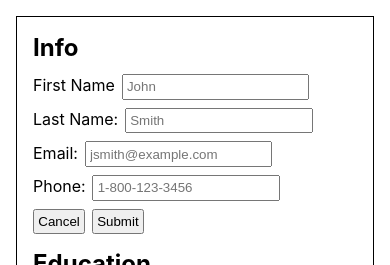
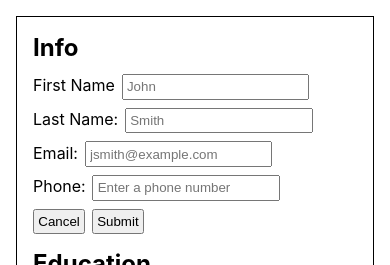
Before and after one commit to rankoliang/cv-project, a React (Create React App) app: page / in a window 390 px wide. Shown: the top 265 px of the page. Built offline with nearby package versions, Linux system fonts and the light colour scheme.

Commit message:
Add phone input

```diff
--- a/package.json
+++ b/package.json
@@ -10,6 +10,7 @@
     "react": "^17.0.1",
     "react-dom": "^17.0.1",
     "react-icons": "^4.1.0",
+    "react-phone-number-input": "^3.1.9",
     "react-scripts": "4.0.1",
     "styled-components": "^5.2.1",
     "web-vitals": "^0.2.4"
--- a/src/components/form.js
+++ b/src/components/form.js
@@ -2,6 +2,7 @@ import { Component } from 'react';
 import styled from 'styled-components';
 import nestedObj from '../helpers/nested-obj';
 import dig from '../helpers/dig';
+import PhoneInput from 'react-phone-number-input/input';
 
 const StyledForm = styled.form`
   h2 {
@@ -29,14 +30,14 @@ const Controls = styled.div`
   }
 `;
 
-class InputField extends Component {
+class Field extends Component {
   render() {
-    const { id, label, ...inputProps } = this.props;
+    const { id, label, children } = this.props;
 
     return (
       <div>
         <label htmlFor={id}>{label}</label>
-        <input id={id} {...inputProps} />
+        {children}
       </div>
     );
   }
@@ -100,6 +101,30 @@ class Form extends Component {
   }
 }
 
+class InputField extends Component {
+  render() {
+    const { id, label, ...inputProps } = this.props;
+
+    return (
+      <Field id={id} label={label}>
+        <input id={id} {...inputProps} />
+      </Field>
+    );
+  }
+}
+
+class PhoneInputField extends Component {
+  render() {
+    const { id, label, ...inputProps } = this.props;
+
+    return (
+      <Field id={id} label={label}>
+        <PhoneInput id={id} {...inputProps} />
+      </Field>
+    );
+  }
+}
+
 const bindField = function (FieldComponent, binding) {
   return ({ field, fields = [field], ...props }) => {
     return (
@@ -113,4 +138,4 @@ const bindField = function (FieldComponent, binding) {
 };
 
 export default Form;
-export { InputField, bindField as bindableField, bindField };
+export { InputField, bindField as bindableField, bindField, PhoneInputField };
--- a/src/components/info/info-form.js
+++ b/src/components/info/info-form.js
@@ -1,5 +1,5 @@
 import { Component } from 'react';
-import Form, { bindField, InputField } from '../form';
+import Form, { bindField, InputField, PhoneInputField } from '../form';
 
 class InfoForm extends Component {
   constructor(props) {
@@ -7,6 +7,13 @@ class InfoForm extends Component {
 
     this.state = Object.assign({}, this.props.info);
     this.InputField = bindField(InputField, this);
+    this.onPhoneChange = this.onPhoneChange.bind(this);
+  }
+
+  onPhoneChange(phone) {
+    this.setState({
+      phone,
+    });
   }
 
   render() {
@@ -36,12 +43,13 @@ class InfoForm extends Component {
           field="email"
           placeholder="jsmith@example.com"
         />
-        <InputField
+        <PhoneInputField
           id="phone"
-          type="tel"
           label="Phone:"
-          field="phone"
-          placeholder="1-800-123-3456"
+          defaultCountry="US"
+          placeholder="Enter a phone number"
+          onChange={this.onPhoneChange}
+          value={this.state.phone}
         />
       </Form>
     );
```
Also changed, not shown: 1 other file (tests, documents, lock files or other folders).
